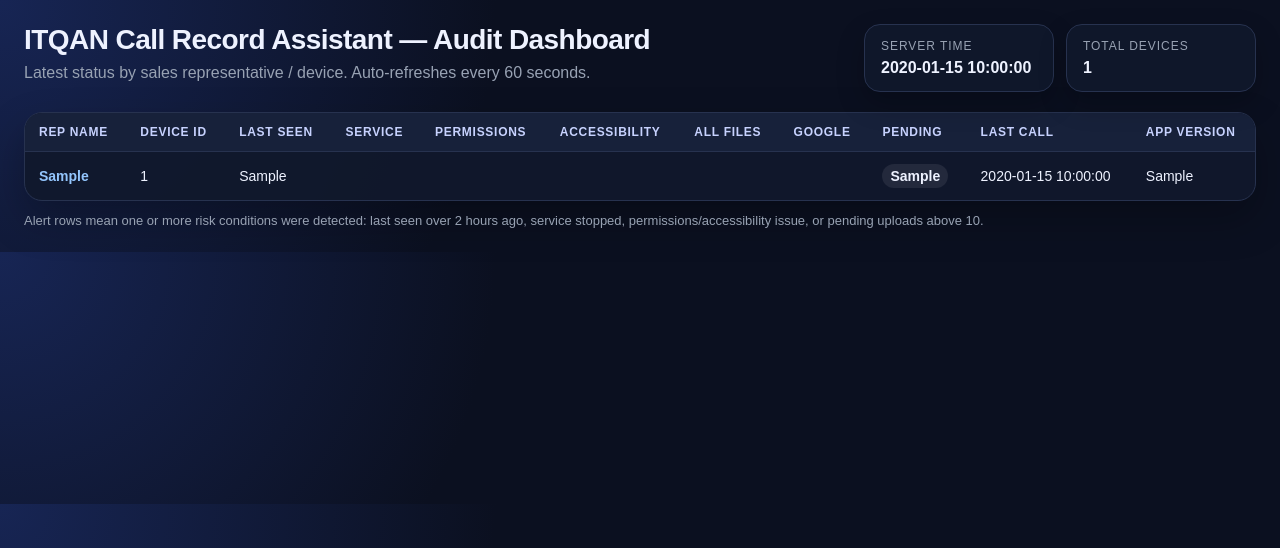
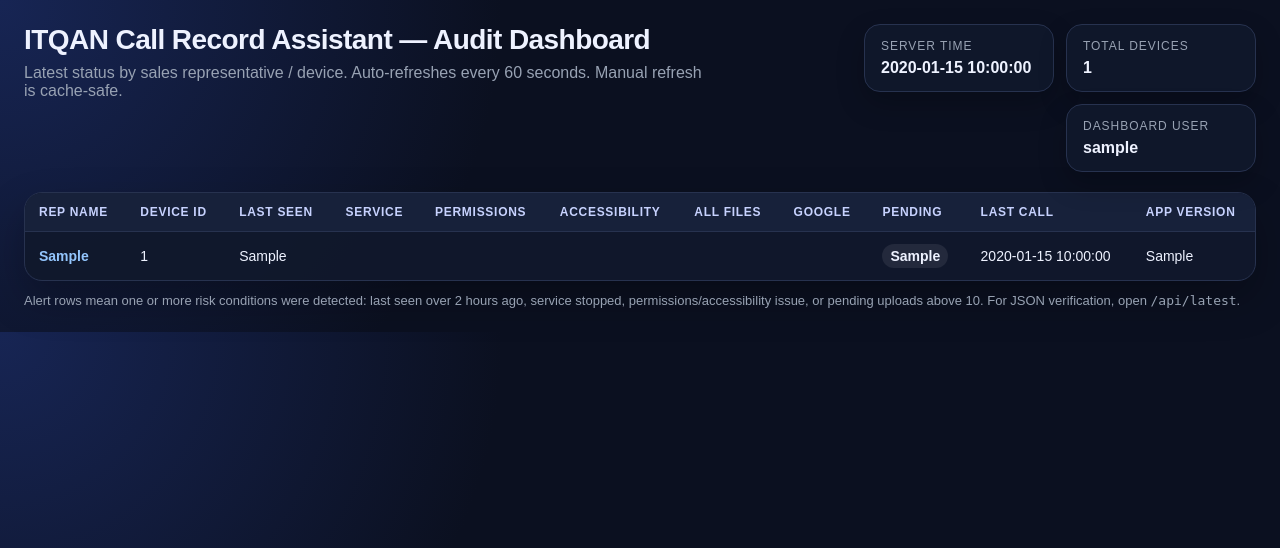
Before and after one commit to Ashraf-Saleh/itqan-audit-server-koyeb-neon, a FastAPI app: template templates/dashboard.html in a window 1280 px wide. Shown: the top 548 px of the page. Run offline with FastAPI, Linux system fonts and the light colour scheme; the template is opened without the code that fills it: most values are stand-ins (such as "Sample title", 1, 10 or a date in 2020); parts of the project's set-up code (start-up, migrations or seed data) failed here and were passed over; some libraries are stand-ins or nearby versions.

Commit message:
add user & password popup windows

```diff
--- a/database.py
+++ b/database.py
@@ -143,7 +143,7 @@ def fetch_latest_reports_by_rep(database_url: str) -> list[dict[str, Any]]:
             normalized.*,
             ROW_NUMBER() OVER (
                 PARTITION BY rep_key
-                ORDER BY timestamp_ms DESC, received_at_ms DESC, id DESC
+                ORDER BY received_at_ms DESC, timestamp_ms DESC, id DESC
             ) AS rn
         FROM normalized
     )
@@ -167,7 +167,7 @@ def fetch_reports_for_rep(database_url: str, rep_name: str, limit: int = 50) ->
         COALESCE(NULLIF(TRIM(rep_name), ''), device_id) AS rep_key
     FROM status_reports
     WHERE COALESCE(NULLIF(TRIM(rep_name), ''), device_id) = %s
-    ORDER BY timestamp_ms DESC, received_at_ms DESC, id DESC
+    ORDER BY received_at_ms DESC, timestamp_ms DESC, id DESC
     LIMIT %s;
     """
     with get_connection(database_url) as conn:
--- a/main.py
+++ b/main.py
@@ -3,6 +3,7 @@
 from __future__ import annotations
 
 import os
+import secrets
 import time
 from datetime import datetime, timezone
 from typing import Any
@@ -11,6 +12,7 @@ from urllib.parse import quote
 from dotenv import load_dotenv
 from fastapi import Depends, FastAPI, Header, HTTPException, Request, status
 from fastapi.responses import HTMLResponse
+from fastapi.security import HTTPBasic, HTTPBasicCredentials
 from fastapi.templating import Jinja2Templates
 from pydantic import BaseModel, ConfigDict, Field, field_validator
 
@@ -29,6 +31,8 @@ load_dotenv()
 API_KEY = os.getenv("API_KEY", "change_me_secret")
 DATABASE_URL = os.getenv("DATABASE_URL", "")
 PORT = int(os.getenv("PORT", "8000"))
+DASHBOARD_USERNAME = os.getenv("DASHBOARD_USERNAME", "admin")
+DASHBOARD_PASSWORD = os.getenv("DASHBOARD_PASSWORD", "change_me_dashboard_password")
 
 app = FastAPI(
     title="ITQAN Call Record Assistant Audit Server",
@@ -36,6 +40,7 @@ app = FastAPI(
     description="Receives real-time Android device status reports and shows a live admin dashboard.",
 )
 templates = Jinja2Templates(directory="templates")
+dashboard_security = HTTPBasic()
 
 
 class StatusReportIn(BaseModel):
@@ -92,6 +97,21 @@ def verify_api_key(x_api_key: str | None = Header(default=None, alias="X-API-Key
             status_code=status.HTTP_401_UNAUTHORIZED,
             detail="Missing or invalid API key.",
         )
+
+
+def verify_dashboard_login(credentials: HTTPBasicCredentials = Depends(dashboard_security)) -> str:
+    """Protect read-only dashboard/admin endpoints with simple HTTP Basic auth."""
+    username_ok = secrets.compare_digest(credentials.username, DASHBOARD_USERNAME)
+    password_ok = secrets.compare_digest(credentials.password, DASHBOARD_PASSWORD)
+
+    if not (username_ok and password_ok):
+        raise HTTPException(
+            status_code=status.HTTP_401_UNAUTHORIZED,
+            detail="Invalid dashboard username or password.",
+            headers={"WWW-Authenticate": "Basic"},
+        )
+
+    return credentials.username
 
 
 def utc_datetime_from_ms(timestamp_ms: int | None) -> str:
@@ -154,6 +174,15 @@ def is_alert_report(report: dict[str, Any]) -> bool:
     )
 
 
+
+
+def apply_no_cache_headers(response: HTMLResponse) -> HTMLResponse:
+    """Prevent browser/proxy caching so manual refresh shows the latest database rows."""
+    response.headers["Cache-Control"] = "no-store, no-cache, must-revalidate, max-age=0"
+    response.headers["Pragma"] = "no-cache"
+    response.headers["Expires"] = "0"
+    return response
+
 def enrich_report(report: dict[str, Any]) -> dict[str, Any]:
     """Add presentation-friendly calculated fields to one report row."""
     enriched = dict(report)
@@ -181,8 +210,22 @@ def receive_status_report(
     return {"ok": True}
 
 
+
+
+@app.get("/api/latest")
+def latest_reports_api(_: str = Depends(verify_dashboard_login)) -> dict[str, Any]:
+    """Return latest dashboard rows as JSON for quick operational verification."""
+    rows = [enrich_report(row) for row in fetch_latest_reports_by_rep(DATABASE_URL)]
+    return {
+        "ok": True,
+        "server_time_ms": int(time.time() * 1000),
+        "count": len(rows),
+        "reports": rows,
+    }
+
+
 @app.get("/", response_class=HTMLResponse)
-def dashboard(request: Request) -> HTMLResponse:
+def dashboard(request: Request, dashboard_username: str = Depends(verify_dashboard_login)) -> HTMLResponse:
     """Render the live admin dashboard with one latest row per rep/device."""
     server_time_ms = int(time.time() * 1000)
     db_error: str | None = None
@@ -195,7 +238,7 @@ def dashboard(request: Request) -> HTMLResponse:
     except Exception as exc:  # noqa: BLE001 - show safe operational error on dashboard
         db_error = f"{type(exc).__name__}: {exc}"
 
-    return templates.TemplateResponse(
+    response = templates.TemplateResponse(
         request,
         "dashboard.html",
         {
@@ -203,14 +246,16 @@ def dashboard(request: Request) -> HTMLResponse:
             "server_time": utc_datetime_from_ms(server_time_ms),
             "total_device_count": total_device_count,
             "db_error": db_error,
+            "dashboard_username": dashboard_username,
             "bool_icon": bool_icon,
             "bool_class": bool_class,
         },
     )
+    return apply_no_cache_headers(response)
 
 
 @app.get("/device/{rep_name}", response_class=HTMLResponse)
-def device_detail(request: Request, rep_name: str) -> HTMLResponse:
+def device_detail(request: Request, rep_name: str, dashboard_username: str = Depends(verify_dashboard_login)) -> HTMLResponse:
     """Render the latest 50 reports for one rep/device key."""
     reports = [enrich_report(row) for row in fetch_reports_for_rep(DATABASE_URL, rep_name, limit=50)]
     return templates.TemplateResponse(
@@ -221,6 +266,7 @@ def device_detail(request: Request, rep_name: str) -> HTMLResponse:
             "reports": reports,
             "fields": ("id", "received_at_ms", *REPORT_FIELDS),
             "server_time": utc_datetime_from_ms(int(time.time() * 1000)),
+            "dashboard_username": dashboard_username,
             "bool_icon": bool_icon,
             "bool_class": bool_class,
         },
@@ -234,7 +280,7 @@ def health() -> dict[str, bool]:
 
 
 @app.get("/debug/db")
-def debug_database() -> dict[str, Any]:
+def debug_database(_: str = Depends(verify_dashboard_login)) -> dict[str, Any]:
     """Safe database diagnostic endpoint. Remove or protect later if needed."""
     result = check_database(DATABASE_URL)
     result["database_url_configured"] = bool(DATABASE_URL)
--- a/templates/dashboard.html
+++ b/templates/dashboard.html
@@ -3,6 +3,9 @@
 <head>
     <meta charset="utf-8">
     <meta http-equiv="refresh" content="60">
+    <meta http-equiv="Cache-Control" content="no-store, no-cache, must-revalidate, max-age=0">
+    <meta http-equiv="Pragma" content="no-cache">
+    <meta http-equiv="Expires" content="0">
     <meta name="viewport" content="width=device-width, initial-scale=1">
     <title>ITQAN Audit Dashboard</title>
     <style>
@@ -111,7 +114,7 @@
     <div class="header">
         <div class="brand">
             <h1>ITQAN Call Record Assistant — Audit Dashboard</h1>
-            <p>Latest status by sales representative / device. Auto-refreshes every 60 seconds.</p>
+            <p>Latest status by sales representative / device. Auto-refreshes every 60 seconds. Manual refresh is cache-safe.</p>
         </div>
         <div class="stats">
             <div class="stat-card">
@@ -121,6 +124,10 @@
             <div class="stat-card">
                 <div class="stat-label">Total Devices</div>
                 <div class="stat-value">{{ total_device_count }}</div>
+            </div>
+            <div class="stat-card">
+                <div class="stat-label">Dashboard User</div>
+                <div class="stat-value">{{ dashboard_username }}</div>
             </div>
         </div>
     </div>
@@ -181,6 +188,7 @@
 
     <div class="footnote">
         Alert rows mean one or more risk conditions were detected: last seen over 2 hours ago, service stopped, permissions/accessibility issue, or pending uploads above 10.
+        For JSON verification, open <code>/api/latest</code>.
     </div>
 </div>
 </body>
--- a/templates/device_detail.html
+++ b/templates/device_detail.html
@@ -4,6 +4,9 @@
     <meta charset="utf-8">
     <meta http-equiv="refresh" content="60">
     <meta name="viewport" content="width=device-width, initial-scale=1">
+    <meta http-equiv="Cache-Control" content="no-store, no-cache, must-revalidate, max-age=0">
+    <meta http-equiv="Pragma" content="no-cache">
+    <meta http-equiv="Expires" content="0">
     <title>Device Detail — {{ rep_name }}</title>
     <style>
         :root {
```
Also changed, not shown: README.md, 1 other file.
